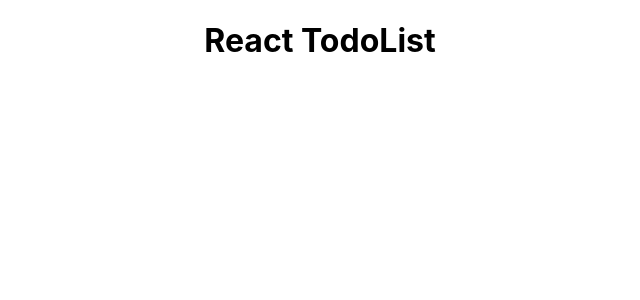
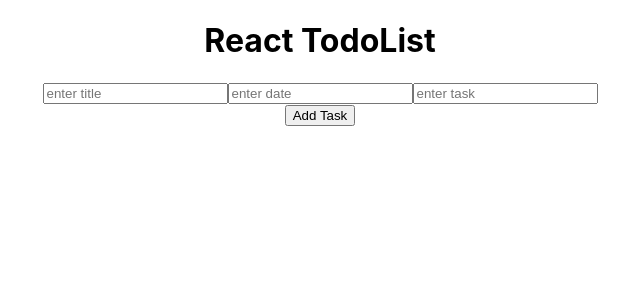
Before and after one commit to chadtarpey615/react-todolist, a React (Create React App) app: page / in a window 1280 px wide. Shown: the top 300 px of the page, without its empty margins (320-960 px from the left). Built offline with nearby package versions, Linux system fonts and the light colour scheme.

Commit message:
added components folder with header, button, addtask, task dir

```diff
--- a/src/App.js
+++ b/src/App.js
@@ -1,10 +1,14 @@
-import logo from './logo.svg';
+import Button from "./components/button/button"
+import Header from "./components/header/header"
+import AddTask from "./components/add-task/addTask"
 import './App.css';
 
 function App() {
   return (
     <div className="App">
-      <h1>React TodoList</h1>
+      <Header />
+      <AddTask />
+      <Button />
     </div>
   );
 }
--- /dev/null
+++ b/src/components/add-task/addTask.js
@@ -0,0 +1,14 @@
+import React from 'react'
+
+export default function addTask() {
+    return (
+        <div>
+            <form >
+                <input type="text" name="title" placeholder="enter title" />
+                <input type="text" name="date" placeholder="enter date" />
+                <input type="text" name="task" placeholder="enter task" />
+
+            </form>
+        </div>
+    )
+}
--- /dev/null
+++ b/src/components/button/button.js
@@ -0,0 +1,9 @@
+import React from 'react'
+
+export default function button() {
+    return (
+        <div>
+            <button>Add Task</button>
+        </div>
+    )
+}
--- /dev/null
+++ b/src/components/header/header.js
@@ -0,0 +1,9 @@
+import React from 'react'
+
+export default function header() {
+    return (
+        <div>
+            <h1>React TodoList</h1>
+        </div>
+    )
+}
```
Also changed, not shown: src/components/task/task.js (added).
